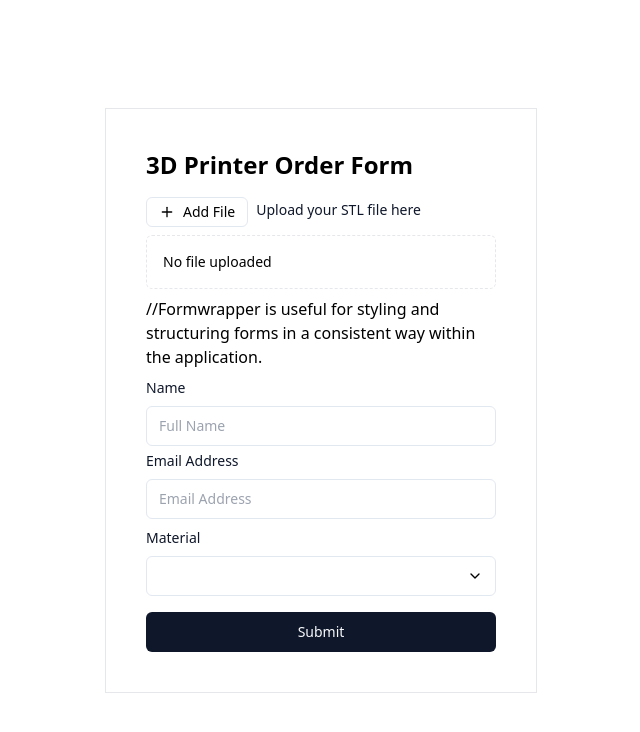
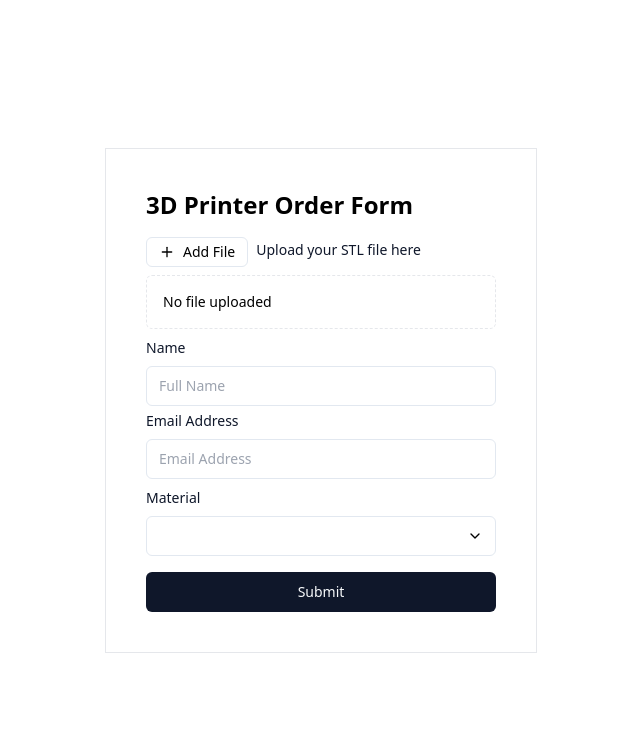
Before and after one commit to wahidsanga/3D-Printing-React, a React (Vite) app: page / in a window 1280 px wide. Shown: the top 732 px of the page, without its empty margins (319-959 px from the left). Built offline with nearby package versions, Linux system fonts and the light colour scheme.

Commit message:
slight restyling form with email input

```diff
--- a/src/components/printing-form.jsx
+++ b/src/components/printing-form.jsx
@@ -45,14 +45,14 @@ export function PrintingForm() {
   const onUpload = async (data) => {
     setFile(data);
   };
-
+//Formwrapper is useful for styling and structuring forms in a consistent way within the application.
   return (
     <form onSubmit={handleSubmit(onSubmit)} className="w-[350px] min-w-[200px]">
       <div className="grid gap-2">
         <FormWrapper>
           <Upload onUpload={onUpload} label="Upload your STL file here" />
         </FormWrapper>
-    //Formwrapper is useful for styling and structuring forms in a consistent way within the application.
+
 
         <FormWrapper>
           <Label htmlFor="name" label="Name" />
```
